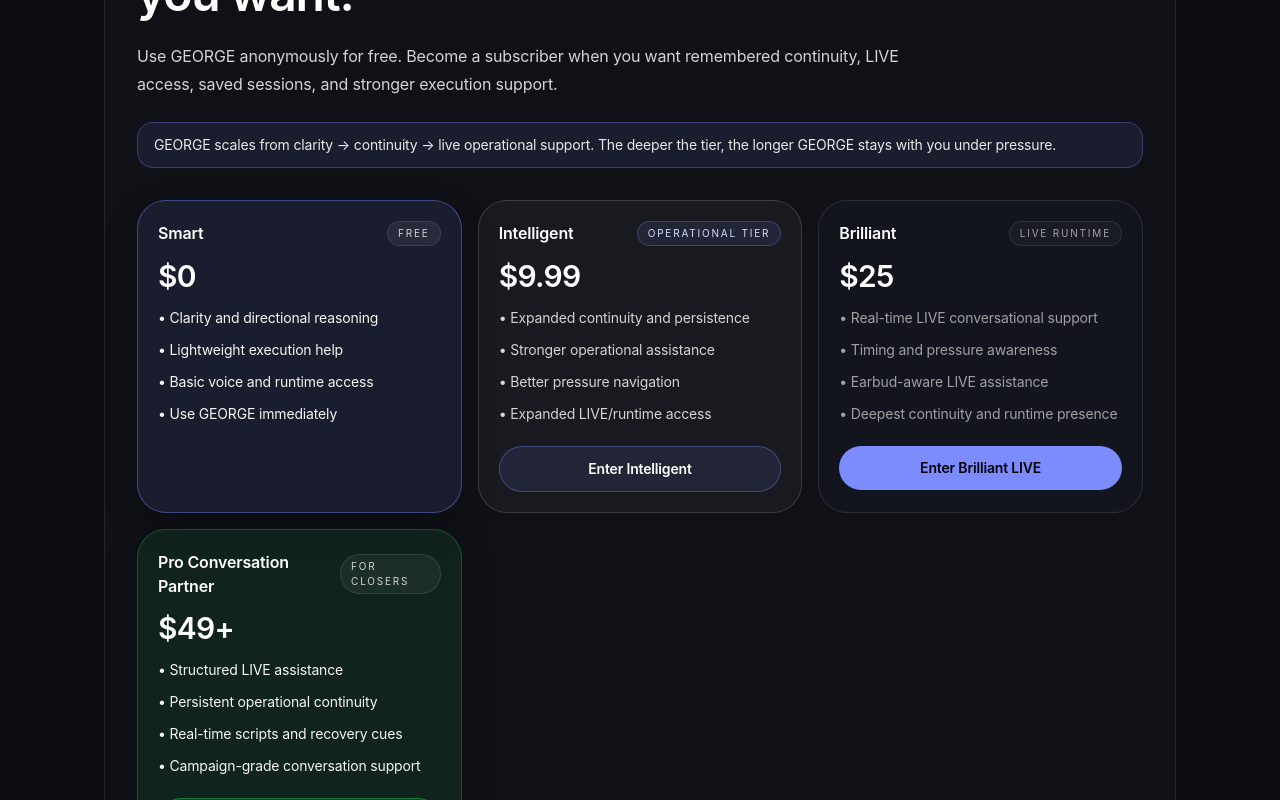
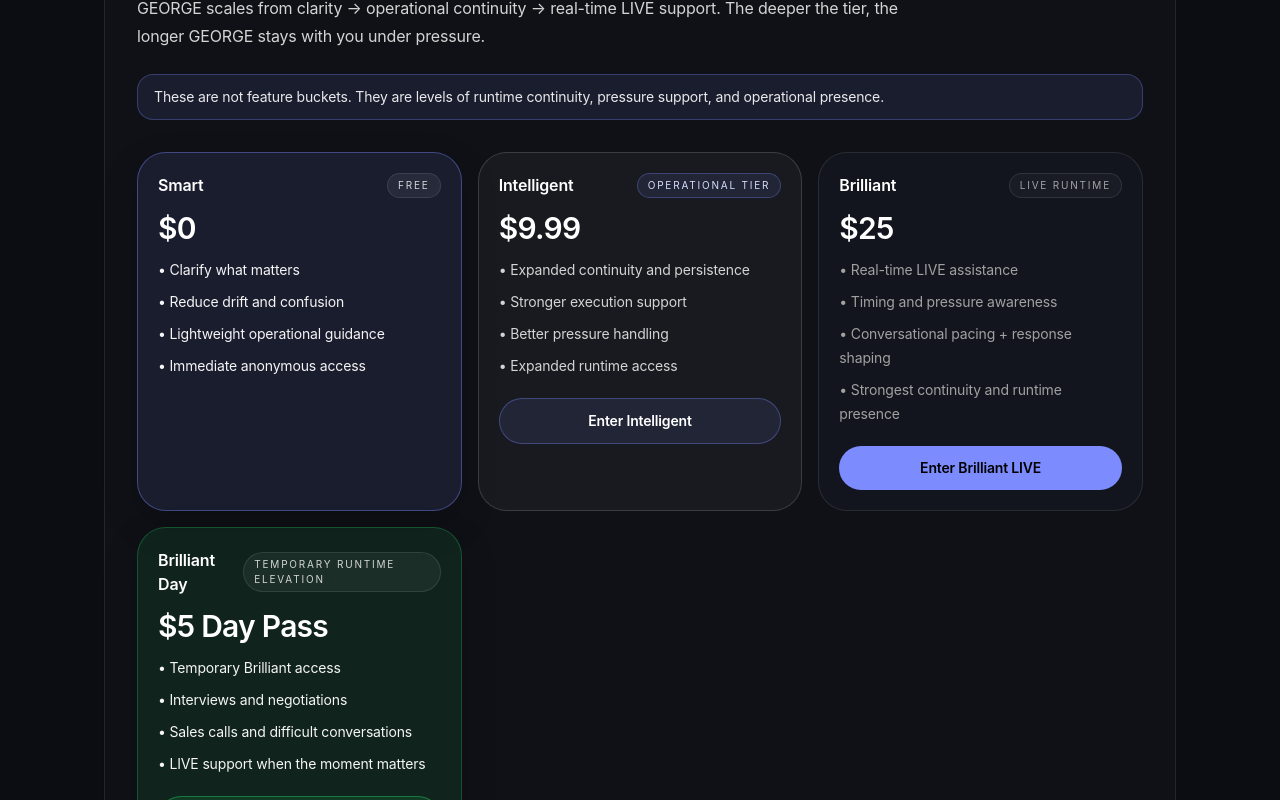
Before and after one commit to LesKemVal/ai-clarity, a Next.js app: page /top-up in a window 1280 px wide. Shown: the part 280-1080 px from the top of the page. Built offline with nearby package versions, Linux system fonts and the light colour scheme.

Commit message:
Realign GEORGE tier positioning and runtime messaging

```diff
--- a/app/conversation/page.tsx
+++ b/app/conversation/page.tsx
@@ -14,10 +14,10 @@ export default function ConversationPage() {
         <section className="rounded-3xl border border-[#7C8CFF]/30 bg-[#7C8CFF]/8 p-6 md:p-8">
           <div className="space-y-4">
             <p className="text-2xl font-semibold text-white">
-              Words matter when the moment is live.
+              Stay composed while the moment is happening.
             </p>
             <p className="leading-7 text-neutral-200">
-              GEORGE helps you think, respond, hold leverage, and move outcomes in real time.
+              GEORGE helps you respond clearly, protect leverage, and stay operational under pressure.
             </p>
 
             <div className="flex flex-wrap gap-3 pt-2">
@@ -47,7 +47,7 @@ export default function ConversationPage() {
           </h2>
 
           <div className="space-y-3 text-neutral-300">
-            <p>Built for individuals.</p>
+            <p>For individuals navigating real conversations.</p>
 
             <ul className="list-disc pl-5 space-y-2 text-neutral-400">
               <li>Exact lines</li>
@@ -73,15 +73,15 @@ export default function ConversationPage() {
           </h2>
 
           <div className="space-y-3 text-neutral-200">
-            <p>Built for reps, callers, teams, and firms.</p>
+            <p>Structured professional workflows are coming online progressively.</p>
 
             <ul className="list-disc pl-5 space-y-2 text-neutral-300">
-              <li>Scripts</li>
-              <li>Guardrails</li>
-              <li>Callbacks</li>
-              <li>Objection handling</li>
-              <li>Repeatable winning lines</li>
-              <li>Campaign discipline</li>
+              <li>Campaign continuity</li>
+              <li>Structured LIVE assistance</li>
+              <li>Conversation recovery</li>
+              <li>Pressure-aware response support</li>
+              <li>Operational continuity</li>
+              <li>Professional runtime direction</li>
             </ul>
 
             <a
--- a/app/help/page.tsx
+++ b/app/help/page.tsx
@@ -22,10 +22,10 @@ export default function HelpPage() {
 
         <section className="rounded-3xl border border-neutral-800 bg-[#11131A]/72 p-6 md:p-8">
           <p className="text-xl font-semibold text-white">
-            GEORGE is a clarity and execution system.
+            GEORGE is a clarity, execution, and continuity system.
           </p>
           <p className="text-neutral-400 leading-7 mt-2">
-            In normal mode, GEORGE helps you think. In LIVE mode, GEORGE helps you perform. Same system — tighter when the pressure rises.
+            Normal GEORGE helps you think clearly. LIVE GEORGE helps you stay composed while the moment is moving.
           </p>
         </section>
 
@@ -95,10 +95,10 @@ export default function HelpPage() {
         <section className="rounded-3xl border border-neutral-800 bg-[#11131A]/72 p-6 md:p-8">
           <h2 className="mb-4 text-xl font-semibold text-white">Tiers</h2>
           <ul className="list-disc space-y-2 pl-5 text-neutral-400">
-            <li>Smart → anonymous direction and big-picture clarity</li>
-            <li>Intelligent → subscriber continuity, session restoration, and stronger execution</li>
-            <li>Brilliant → LIVE support, real-time pressure guidance, and saved continuity</li>
-            <li>Pro → structured professional workflows as the product layer matures</li>
+            <li>Smart → clarity and directional reasoning</li>
+            <li>Intelligent → operational continuity and stronger execution support</li>
+            <li>Brilliant → real-time LIVE assistance and strongest runtime continuity</li>
+            <li>Brilliant Day → temporary LIVE runtime elevation</li>
           </ul>
         </section>
 
--- a/app/top-up/page.tsx
+++ b/app/top-up/page.tsx
@@ -24,9 +24,9 @@ export default function TopUpPage() {
       return 'Activate Conversation Assistance.'
     }
     if (intent === 'pro') {
-      return 'Continue into Pro Conversation Partner.'
+      return 'Continue into Brilliant Day.'
     }
-    return 'Decide how much continuity and live support you want.'
+    return 'Choose how deeply GEORGE stays with you.'
   }, [intent])
 
   async function playVoiceSample(voice: string, label: string) {
@@ -76,9 +76,9 @@ export default function TopUpPage() {
       return 'Conversation Assistance includes Brilliant access with live guidance, cues, exact lines, timing help, and pressure support when words matter.'
     }
     if (intent === 'pro') {
-      return 'Pro Conversation Partner includes Brilliant access and is built for callers, reps, fundraisers, appointment setters, and firms that need live scripts, guardrails, and campaign discipline.'
+      return 'Brilliant Day includes Brilliant access and is built for callers, reps, fundraisers, appointment setters, and firms that need live scripts, guardrails, and campaign discipline.'
     }
-    return 'Use GEORGE anonymously for free. Become a subscriber when you want remembered continuity, LIVE access, saved sessions, and stronger execution support.'
+    return 'GEORGE scales from clarity → operational continuity → real-time LIVE support. The deeper the tier, the longer GEORGE stays with you under pressure.'
   }, [intent])
 
   function submitFeedback() {
@@ -146,7 +146,7 @@ export default function TopUpPage() {
             </p>
 
             <div className="rounded-2xl border border-[#7C8CFF]/30 bg-[#7C8CFF]/10 px-4 py-3 text-sm text-white/90">
-              GEORGE scales from clarity → continuity → live operational support. The deeper the tier, the longer GEORGE stays with you under pressure.
+              These are not feature buckets. They are levels of runtime continuity, pressure support, and operational presence.
             </div>
 
             <div className="grid gap-4 pt-2 lg:grid-cols-3">
@@ -159,10 +159,10 @@ export default function TopUpPage() {
                 </div>
                 <div className="mb-3 text-3xl font-semibold tracking-tight text-white">$0</div>
                 <ul className="space-y-2 text-sm leading-6 text-neutral-100">
-                  <li>• Clarity and directional reasoning</li>
-                  <li>• Lightweight execution help</li>
-                  <li>• Basic voice and runtime access</li>
-                  <li>• Use GEORGE immediately</li>
+                  <li>• Clarify what matters</li>
+                  <li>• Reduce drift and confusion</li>
+                  <li>• Lightweight operational guidance</li>
+                  <li>• Immediate anonymous access</li>
                 </ul>
               </div>
 
@@ -176,9 +176,9 @@ export default function TopUpPage() {
                 <div className="mb-3 text-3xl font-semibold tracking-tight text-white">$9.99</div>
                 <ul className="space-y-2 text-sm leading-6 text-neutral-300">
                   <li>• Expanded continuity and persistence</li>
-                  <li>• Stronger operational assistance</li>
-                  <li>• Better pressure navigation</li>
-                  <li>• Expanded LIVE/runtime access</li>
+                  <li>• Stronger execution support</li>
+                  <li>• Better pressure handling</li>
+                  <li>• Expanded runtime access</li>
                 </ul>
                 <button
                   type="button"
@@ -198,10 +198,10 @@ export default function TopUpPage() {
                 </div>
                 <div className="mb-3 text-3xl font-semibold tracking-tight text-white">$25</div>
                 <ul className="space-y-2 text-sm leading-6 text-neutral-400">
-                  <li>• Real-time LIVE conversational support</li>
+                  <li>• Real-time LIVE assistance</li>
                   <li>• Timing and pressure awareness</li>
-                  <li>• Earbud-aware LIVE assistance</li>
-                  <li>• Deepest continuity and runtime presence</li>
+                  <li>• Conversational pacing + response shaping</li>
+                  <li>• Strongest continuity and runtime presence</li>
                 </ul>
                 <button
                   type="button"
@@ -214,24 +214,24 @@ export default function TopUpPage() {
 
               <div className="rounded-[1.8rem] border border-[#22c55e]/30 bg-[#22c55e]/10 p-5 shadow-[0_14px_36px_rgba(0,0,0,0.18)]">
                 <div className="mb-3 flex items-center justify-between gap-3">
-                  <p className="text-base font-semibold text-white">Pro Conversation Partner</p>
+                  <p className="text-base font-semibold text-white">Brilliant Day</p>
                   <span className="rounded-full border border-white/10 bg-white/[0.05] px-2.5 py-1 text-[10px] uppercase tracking-[0.18em] text-white/80">
-                    For closers
+                    Temporary runtime elevation
                   </span>
                 </div>
-                <div className="mb-3 text-3xl font-semibold tracking-tight text-white">$49+</div>
+                <div className="mb-3 text-3xl font-semibold tracking-tight text-white">$5 Day Pass</div>
                 <ul className="space-y-2 text-sm leading-6 text-neutral-100">
-                  <li>• Structured LIVE assistance</li>
-                  <li>• Persistent operational continuity</li>
-                  <li>• Real-time scripts and recovery cues</li>
-                  <li>• Campaign-grade conversation support</li>
+                  <li>• Temporary Brilliant access</li>
+                  <li>• Interviews and negotiations</li>
+                  <li>• Sales calls and difficult conversations</li>
+                  <li>• LIVE support when the moment matters</li>
                 </ul>
                 <button
                   type="button"
                   onClick={() => startCheckout('brilliant')}
                   className="mt-5 w-full rounded-full border border-[#22c55e]/45 bg-[#22c55e]/14 px-4 py-3 text-sm font-semibold text-white transition hover:border-[#22c55e]/70 hover:bg-[#22c55e]/20"
                 >
-                  Continue into Pro
+                  Activate Brilliant Day
                 </button>
               </div>
             </div>
```
